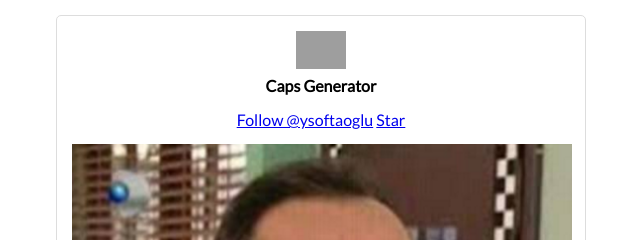
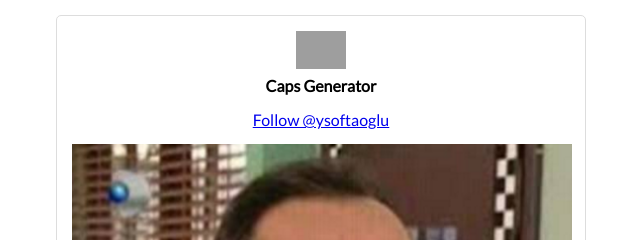
Before and after one commit to ysoftaoglu/CapsGenerator, a website: page index.html in a window 1280 px wide. Shown: the top 240 px of the page, 319-959 px from the left. Drawn offline with Linux system fonts and the light colour scheme; grey boxes are pictures that could not be loaded.

Commit message:
Update index.html

```diff
--- a/index.html
+++ b/index.html
@@ -17,7 +17,6 @@
     </div>
     <div class="app__row u-center">
       <a class="github-button" href="https://github.com/ysoftaoglu" data-style="mega" data-count-href="/ysoftaoglu/followers" data-count-api="/users/ysoftaoglu#followers" data-count-aria-label="# followers on GitHub" aria-label="Follow @ysoftaoglu on GitHub">Follow @ysoftaoglu</a>
-      <a class="github-button" href="https://github.com/ysoftaoglu/CapsGenerator" data-icon="octicon-star" data-style="mega" data-count-href="/ysoftaoglu/CapsGeneretor/stargazers" data-count-api="/repos/ysoftaoglu/CapsGeneretor#stargazers_count" data-count-aria-label="# stargazers on GitHub" aria-label="Star ysoftaoglu/CapsGeneretor on GitHub">Star</a>
     </div>
     <canvas class="app__canvas jsCanvas" width="500" height="400" style="margin-top: 15px"></canvas>
     <div class="app__row">
```
